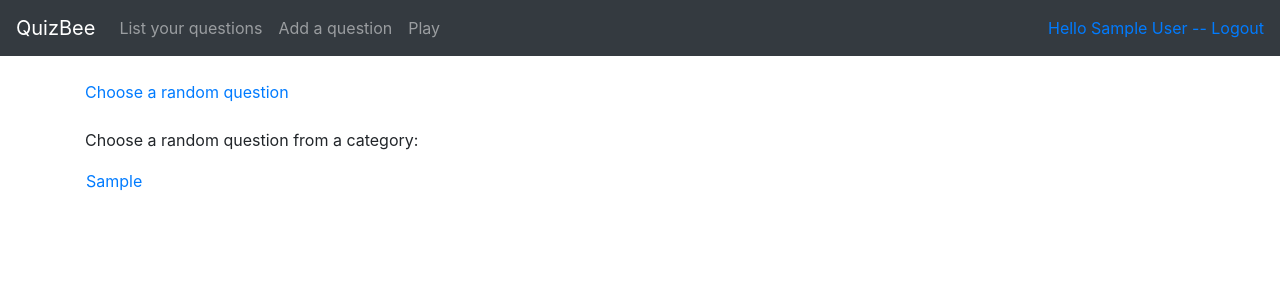
After one commit to mshroom/visailusivusto, a Flask app: page /play/ in a window 1280 px wide. The commit adds this page. Shown: the top 300 px of the page. Run offline with Flask 2, Linux system fonts and the light colour scheme; a user stored in the database is signed in; tables that the repository leaves empty hold one stand-in row (values such as "Sample post"); some libraries are stand-ins or nearby versions.

Commit message:
created first simple play

```diff
--- a/application/questions/models.py
+++ b/application/questions/models.py
@@ -1,5 +1,7 @@
 from application import db
 from application.models import Base
+
+from sqlalchemy.sql import text
 
 class Question(Base):
 
@@ -15,6 +17,15 @@ class Question(Base):
 		self.category = category
 		self.difficulty = difficulty
 		self.active = False
+
+	@staticmethod
+	def findAllCategoriesInUse():
+		stmt = text("SELECT DISTINCT Question.category from Question WHERE Question.active = 1 ORDER BY Question.category")
+		res = db.engine.execute(stmt)
+		response = []
+		for row in res:
+			response.append(row[0])
+		return response
 
 class Option(Base):
 
--- a/application/questions/views.py
+++ b/application/questions/views.py
@@ -1,3 +1,5 @@
+import random
+
 from flask import redirect, render_template, request, url_for
 from flask_login import login_required, current_user
 
@@ -137,3 +139,33 @@ def questions_create():
 	db.session().commit()
 
 	return redirect(url_for("questions_index"))
+
+@app.route("/play/", methods=["GET"])
+@login_required
+def questions_play():
+	return render_template("questions/play.html", categories = Question.findAllCategoriesInUse())
+
+@app.route("/play/random/", methods=["GET"])
+@login_required
+def play_random():
+	questions = Question.query.filter_by(active=True).all()
+	random.shuffle(questions)
+	q = questions[0]
+	return render_template("questions/answer.html", question = q, options = Option.query.filter_by(quest_id=q.id).all())
+
+@app.route("/play/categories/<cat>", methods=["GET"])
+@login_required
+def play_category(cat):
+	questions = Question.query.filter_by(active=True, category=cat).all()
+	random.shuffle(questions)
+	q = questions[0]
+	return render_template("questions/answer.html", question = q, options = Option.query.filter_by(quest_id=q.id).all())
+
+@app.route("/play/<question_id>/<option_id>", methods=["POST"])
+@login_required
+def options_choose(question_id, option_id):
+	o = Option.query.get(option_id)
+	if o.correct:
+		return render_template("questions/result.html", option = o, question = Question.query.get(question_id),result = "Correct answer!")
+
+	return render_template("questions/result.html", option = o, question = Question.query.get(question_id),result = "Wrong answer!")
--- a/application/templates/index.html
+++ b/application/templates/index.html
@@ -2,6 +2,6 @@
 
 {% block body %}
   <p>
-  	Hello world!
+  	Welcome to QuizBee!
   </p>
 {% endblock %}
--- a/application/templates/layout.html
+++ b/application/templates/layout.html
@@ -20,6 +20,9 @@
             </li>
             <li class="nav-item">
               <a class="nav-link" href="{{ url_for('questions_form') }} ">Add a question</a>
+            </li>
+            <li class="nav-item">
+              <a class="nav-link" href="{{ url_for('questions_play') }} ">Play</a>
             </li>
           </ul>
           <div class="form-inline mt-2 mt-md-0">
--- /dev/null
+++ b/application/templates/questions/play.html
@@ -0,0 +1,16 @@
+{% extends "layout.html" %}
+
+{% block body %}
+  <a href="{{ url_for('play_random') }}">Choose a random question</a>
+  <br/><br/>
+  <p>Choose a random question from a category:</p>
+  <table>
+    {% for category in categories %}
+    <tr>
+      <td>
+        <a href="{{ url_for('play_category', cat=category) }}">{{ category }}</a>
+      </td>
+    </tr>
+    {% endfor %}
+  </table>
+{% endblock %}
```
Also changed, not shown: application/templates/questions/answer.html (added, +18 -0 lines), application/templates/questions/result.html (added, +18 -0 lines).
